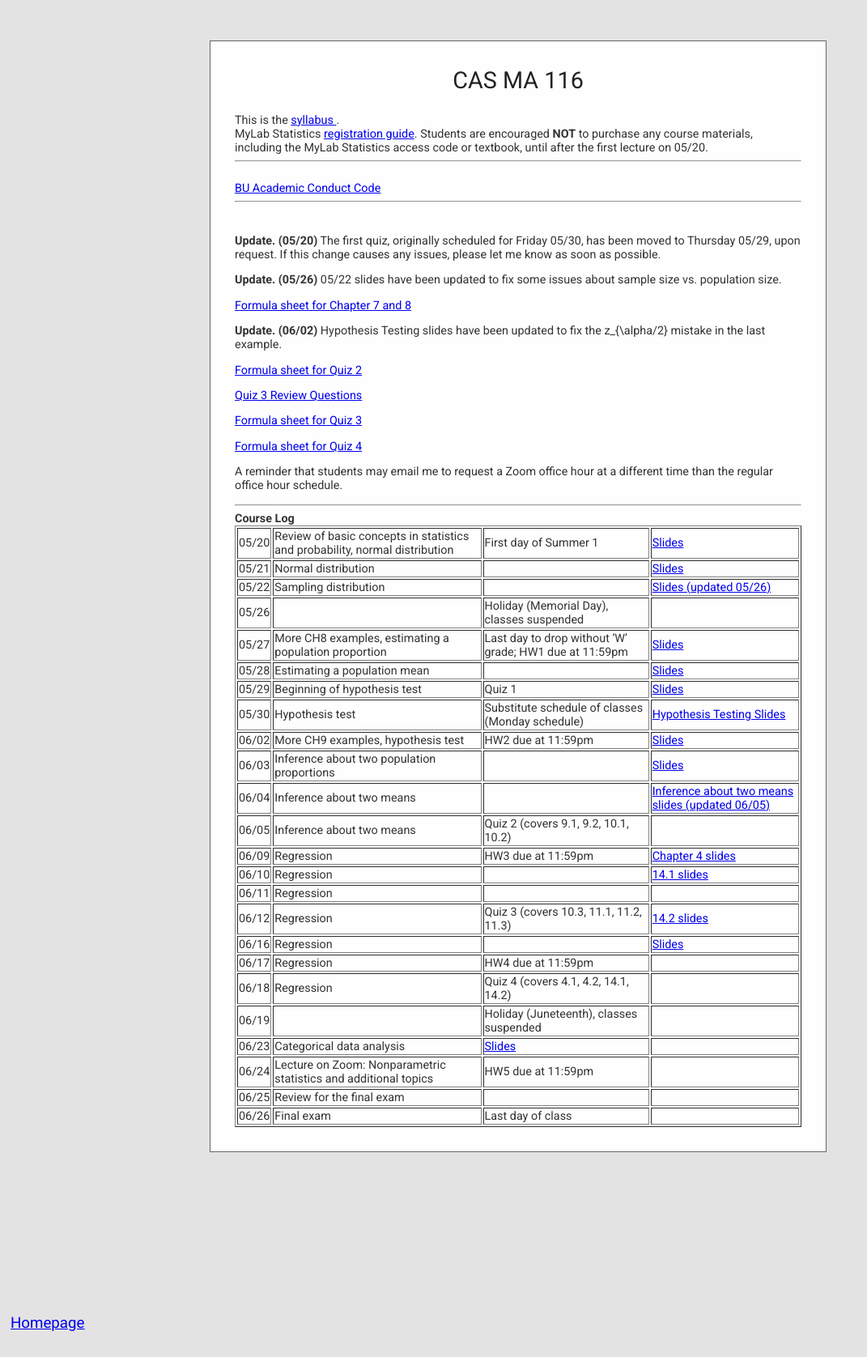
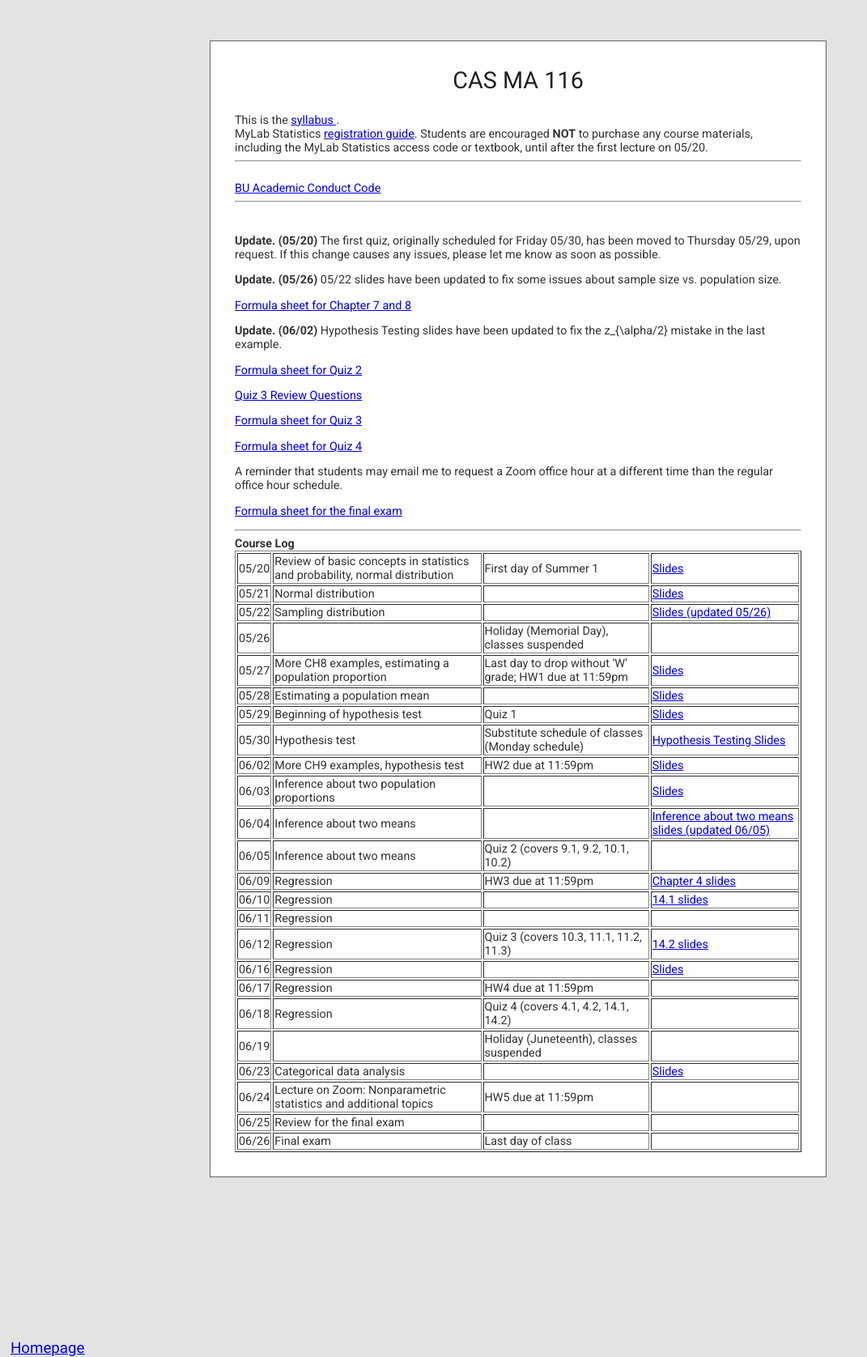
Before and after one commit to cesail/cesail.github.io, a Jekyll site: the page built from courses/25s1ma116/index.html, in a window 1280 px wide. Shown: the whole page at 81% size, without its empty margins (0-1071 px from the left). Built offline with Jekyll 4.4.1, drawn with Linux system fonts in a browser that asks for light colours; some web fonts are replaced; a script that is not in the unit is left out; before the commit the page ends 1645 px from its top, so only the background shows below that.

Commit message:
Update index.html

```diff
--- a/courses/25s1ma116/index.html
+++ b/courses/25s1ma116/index.html
@@ -89,6 +89,7 @@
 <p> <a href="formula4.pdf"> Formula sheet for Quiz 4 </a></p>
 <p> A reminder that students may email me to request a Zoom office hour at
   a different time than the regular office hour schedule.</p>
+<p> <a href="formulafinal.pdf"> Formula sheet for the final exam </a></p>
 <hr>
 <b> Course Log</b> <br>
 
@@ -218,8 +219,8 @@
 
   <tr><td> 06/23 </td>
      <td> Categorical data analysis</td>
-     <td> <a href="0623.pdf"> Slides </a></td>
-    <td></td>
+     <td> </td>
+    <td><a href="0623.pdf"> Slides </a></td>
   </tr>
 
   <tr><td> 06/24 </td>
```
